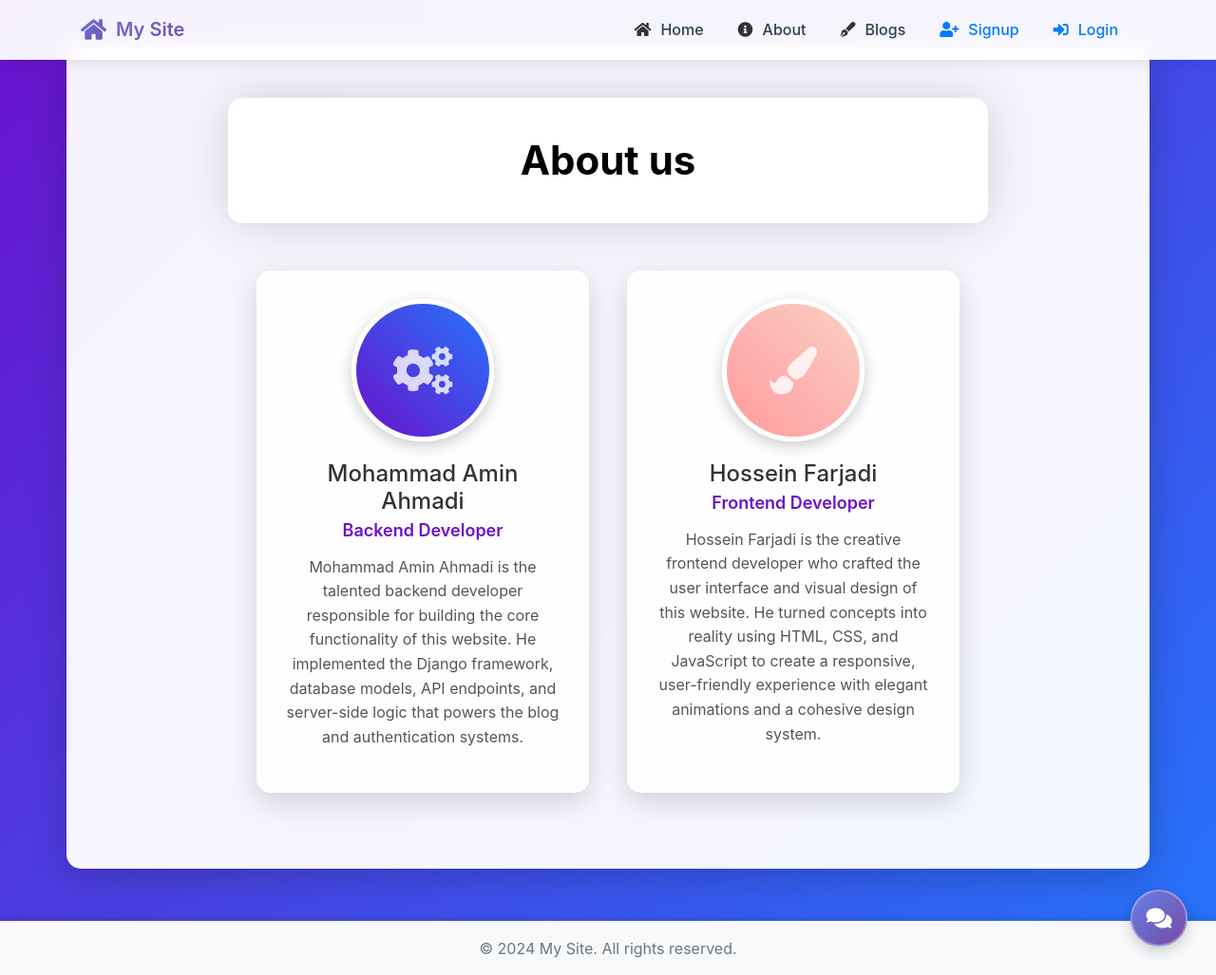
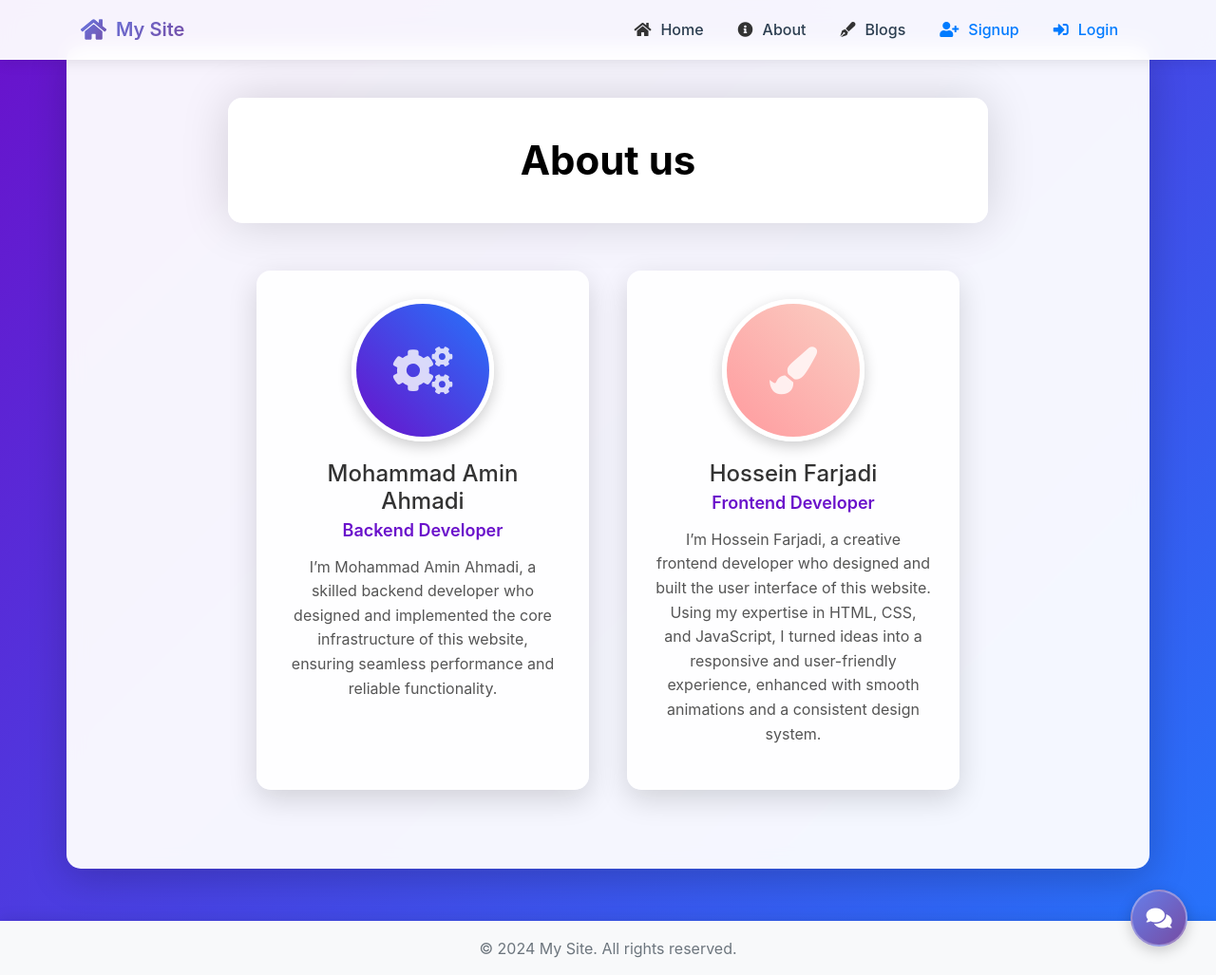
Before and after one commit to AminShut/Webdjango, a Django app: page /about/ in a window 1280 px wide. Shown: the whole page at 95% size. Run offline with Django 5.2, Linux system fonts and the light colour scheme.

Commit message:
the last commit(this is real!)

```diff
--- a/templates/home/about_page.html
+++ b/templates/home/about_page.html
@@ -11,7 +11,7 @@
             </div>
             <h2>Mohammad Amin Ahmadi</h2>
             <h3>Backend Developer</h3>
-            <p>Mohammad Amin Ahmadi is the talented backend developer responsible for building the core functionality of this website. He implemented the Django framework, database models, API endpoints, and server-side logic that powers the blog and authentication systems.</p>
+            <p>I’m Mohammad Amin Ahmadi, a skilled backend developer who designed and implemented the core infrastructure of this website, ensuring seamless performance and reliable functionality.</p>
         </div>
 
         <div class="team-member">
@@ -20,7 +20,7 @@
             </div>
             <h2>Hossein Farjadi</h2>
             <h3>Frontend Developer</h3>
-            <p>Hossein Farjadi is the creative frontend developer who crafted the user interface and visual design of this website. He turned concepts into reality using HTML, CSS, and JavaScript to create a responsive, user-friendly experience with elegant animations and a cohesive design system.</p>
+            <p>I’m Hossein Farjadi, a creative frontend developer who designed and built the user interface of this website. Using my expertise in HTML, CSS, and JavaScript, I turned ideas into a responsive and user-friendly experience, enhanced with smooth animations and a consistent design system.</p>
         </div>
     </div>
 </div>
```
